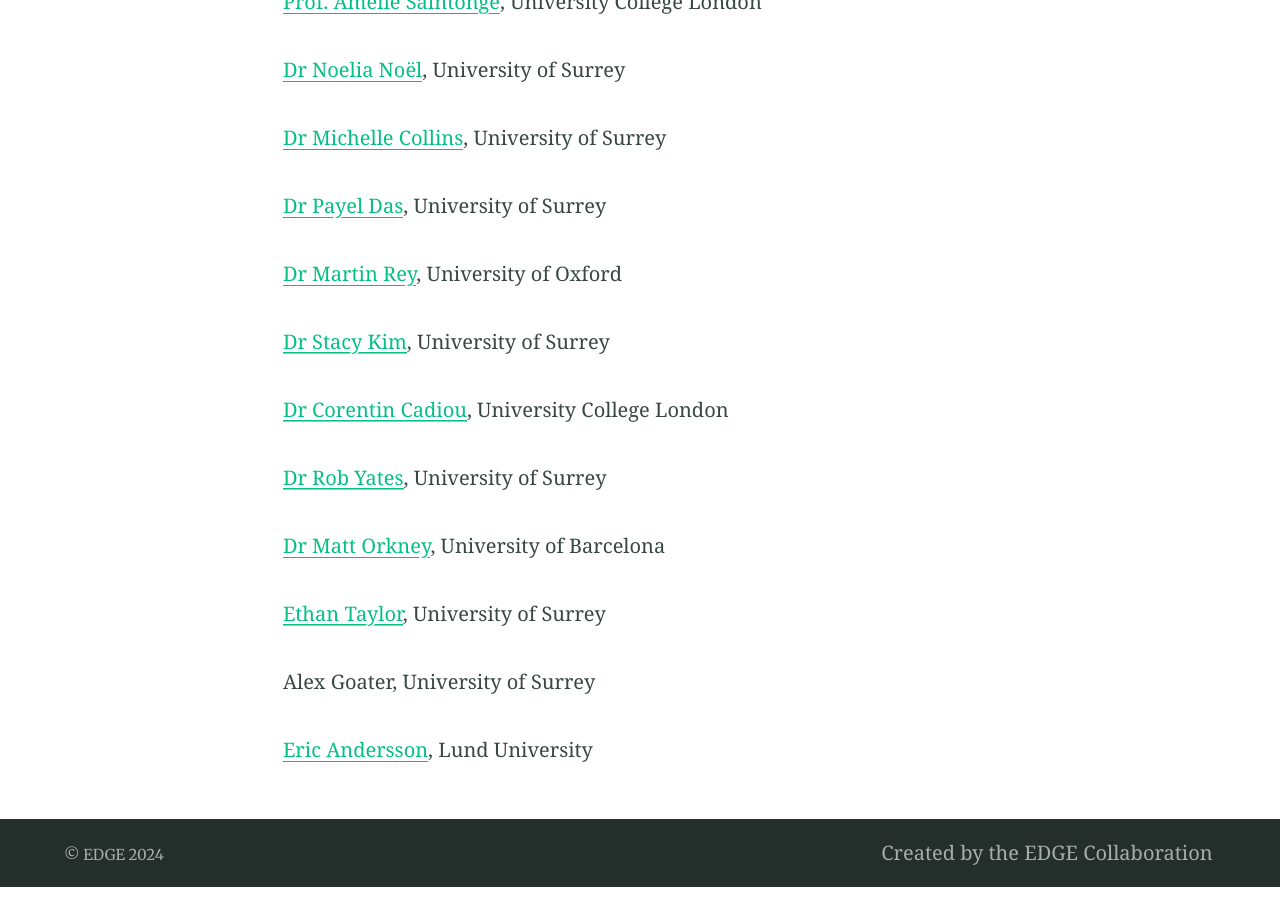
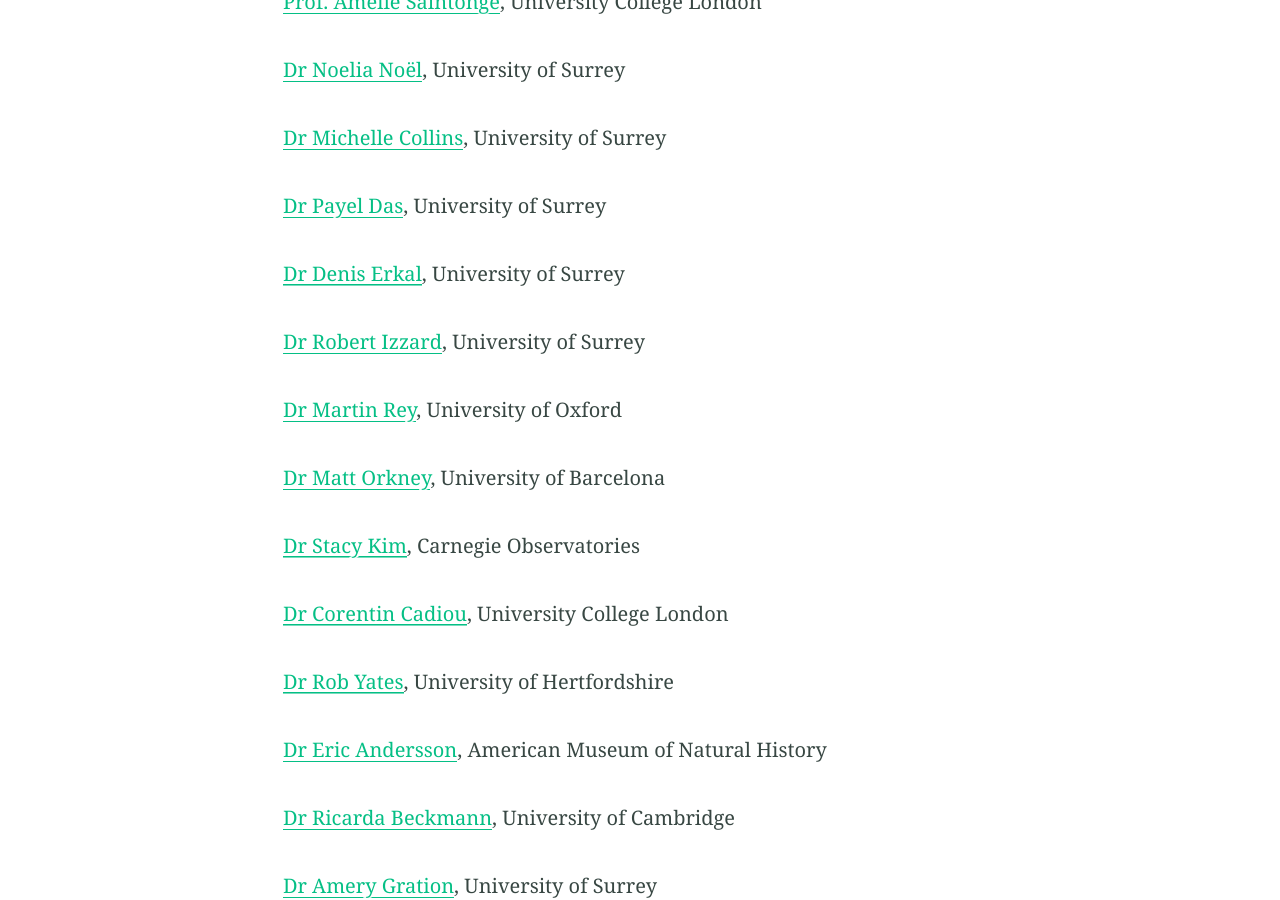
Before and after one commit to edge-simulation/edge-simulation, a Jekyll site: the page built from collaborators.md, in a window 1280 px wide and 900 px high, scrolled down 747 px. Built offline with Jekyll 4.4.1, drawn with Linux system fonts in a browser that asks for light colours; some of the changed text lies outside the part shown.

Commit message:
Updated collaborators list.

```diff
--- a/collaborators.md
+++ b/collaborators.md
@@ -24,18 +24,34 @@ excerpt: "Meet the team."
 
 <a href="https://drpayeldas.com/">Dr Payel Das</a>, University of Surrey
 
+<a href="https://www.surrey.ac.uk/people/denis-erkal">Dr Denis Erkal</a>, University of Surrey
+
+<a href="https://www.surrey.ac.uk/people/robert-izzard">Dr Robert Izzard</a>, University of Surrey
+
 <a href="https://martin-rey.github.io/">Dr Martin Rey</a>, University of Oxford
 
-<a href="http://stacykim.github.io/">Dr Stacy Kim</a>, University of Surrey
+<a href="https://www.surrey.ac.uk/people/matthew-orkney">Dr Matt Orkney</a>, University of Barcelona
+
+<a href="http://stacykim.github.io/">Dr Stacy Kim</a>, Carnegie Observatories
 
 <a href="https://cphyc.github.io/">Dr Corentin Cadiou</a>, University College London
 
-<a href="https://robyatesastro.wixsite.com/robyates">Dr Rob Yates</a>, University of Surrey
+<a href="https://robyatesastro.wixsite.com/robyates">Dr Rob Yates</a>, University of Hertfordshire
 
-<a href="https://www.surrey.ac.uk/people/matthew-orkney">Dr Matt Orkney</a>, University of Barcelona
+<a href="https://www.amnh.org/research/staff-directory/eric-andersson">Dr Eric Andersson</a>, American Museum of Natural History
+
+<a href="https://ricardabeckmann.com/">Dr Ricarda Beckmann</a>, University of Cambridge
+
+<a href="https://amerygration.com/">Dr Amery Gration</a>, University of Surrey
+
+Dr Susan Hutton, University of Surrey
+
+Dr Grace Lawrence, University College London
 
 <a href="https://www.surrey.ac.uk/people/ethan-taylor">Ethan Taylor</a>, University of Surrey
 
 Alex Goater, University of Surrey
 
-<a href="https://www.astro.lu.se/~eric">Eric Andersson</a>, Lund University
+Izzy Gray, University of Surrey
+
+<a href="https://www.ucl.ac.uk/astrophysics/claudia-muni-phd-student">Claudia Muni</a>, University College London
```
Also changed, not shown: Gemfile (line endings or trailing spaces).
